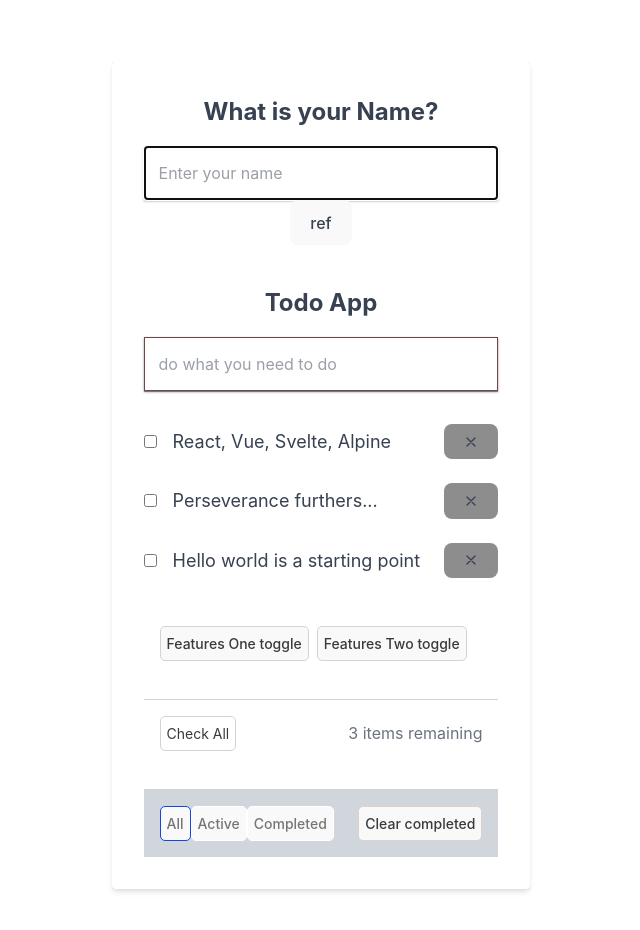
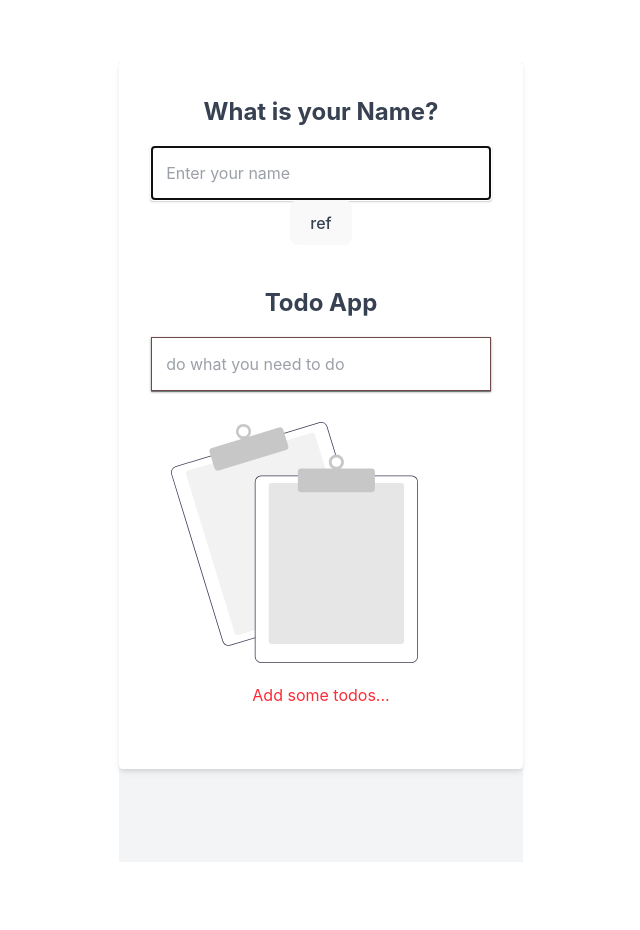
Before and after one commit to simshard/react-app, a React (Vite) app: page / in a window 1280 px wide. Shown: the top 930 px of the page, without its empty margins (319-959 px from the left). Built offline with nearby package versions, Linux system fonts and the light colour scheme.

Commit message:
localstorage custom hook

```diff
--- a/src/components/App.jsx
+++ b/src/components/App.jsx
@@ -1,5 +1,5 @@
 import React from 'react';
-import { useMemo,useEffect,useRef,useState } from 'react';
+import { useMemo,useEffect,useRef} from 'react';
 
 import NowtTodo from './NowtTodo';
 import TodoForm from './TodoForm';
@@ -8,37 +8,12 @@ import '../App.css';
 import useLocalStorage from '../hooks/useLocalStorage';
 
 function App() {
-
-  const [todos, setTodos] = useState([
-    {
-      id: 1,
-      title: 'React, Vue, Svelte, Alpine',
-      isComplete: false,
-      isEditing:false,
-    },
-    {
-      id: 2,
-      title: 'Perseverance furthers...',
-      isComplete: false,
-      isEditing:false,
-    },
-    {
-      id: 3,
-      title: 'Hello world is a starting point',
-      isComplete: false,
-      isEditing:false,
-    },
-  ]);
-  const [idForToDo, setIdForToDo] = useState(4);
-
-   // const [name,setName] = useState('');
- const [name,setName] = useLocalStorage('name','');
-  const nameInputEl = useRef(null);
-
-
+const [todos, setTodos] = useLocalStorage('todos',[]);
+const [idForToDo,setIdForToDo] = useLocalStorage('idForToDo',1);
+const [name,setName] = useLocalStorage('name','');
+const nameInputEl = useRef(null);
 
   function addTodo(todo) {
-
     setTodos([...todos,
     {
       id: idForToDo,
@@ -142,12 +117,12 @@ function App() {
 
   function handleNameInput(event) {
     setName(event.target.value);
-    localStorage.setItem('name',JSON.stringify(event.target.value));
+   // localStorage.setItem('name',JSON.stringify(event.target.value));
   }
 
   useEffect(() => {
     nameInputEl.current.focus();
-    setName(JSON.parse(localStorage.getItem('name')) ?? '');
+    //setName(JSON.parse(localStorage.getItem('name')) ?? '');
   },[]);
 
   return (
```
